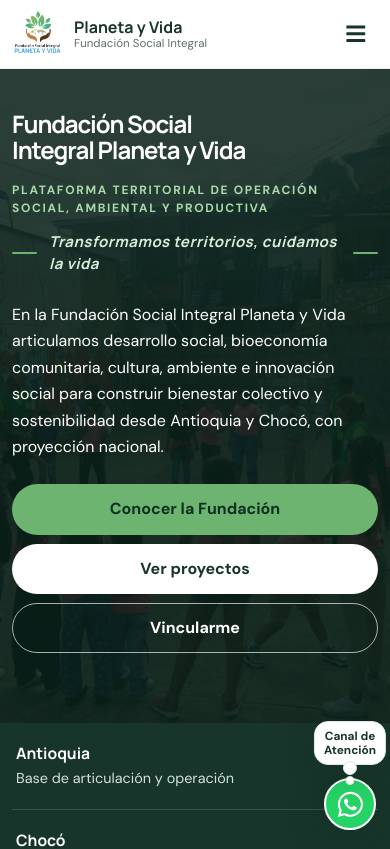
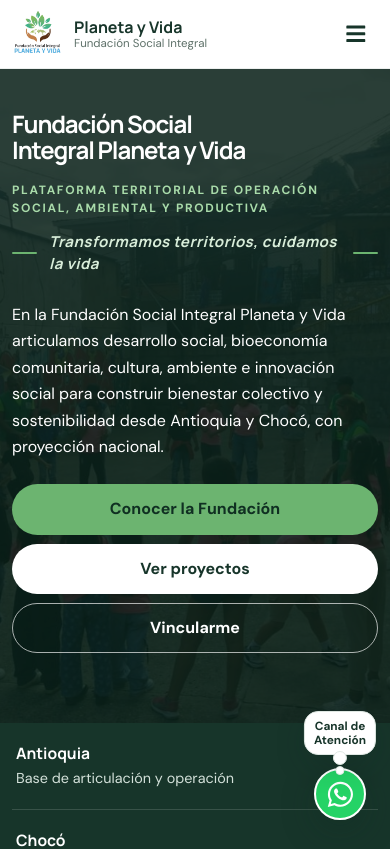
Before and after one commit to luismario140/web-fundacion-planeta-y-vida, a React (Vite) app: page / in a window 390 px wide. Shown: the top 849 px of the page. Built offline with nearby package versions, Linux system fonts and the light colour scheme.

Commit message:
Agregué boton de ayuda redirigiendo a whatsapp

```diff
--- a/src/data/institutionalData.js
+++ b/src/data/institutionalData.js
@@ -109,8 +109,8 @@ export const involvementOptions = [
     icon: FaBriefcase,
     title: "Trabaja con nosotros",
     text: "Consulta oportunidades para vincularte a procesos sociales, ambientales, productivos, técnicos y administrativos.",
-    action: "Enviar hoja de vida",
-    href: "mailto:planetayvidaong@gmail.com?subject=Hoja%20de%20vida",
+    action: "Registrarme",
+    href: "/contacto?motivo=registro-laboral",
   },
   {
     icon: FaHandshake,
--- a/src/styles/helpChat.css
+++ b/src/styles/helpChat.css
@@ -1,7 +1,7 @@
 .help-chat {
-  bottom: 22px;
+  bottom: 32px;
   position: fixed;
-  right: 22px;
+  right: 36px;
   z-index: 120;
 }
 
@@ -80,8 +80,8 @@
 
 @media (max-width: 620px) {
   .help-chat {
-    bottom: 14px;
-    right: 14px;
+    bottom: 24px;
+    right: 24px;
   }
 
   .help-chat__trigger {
```
